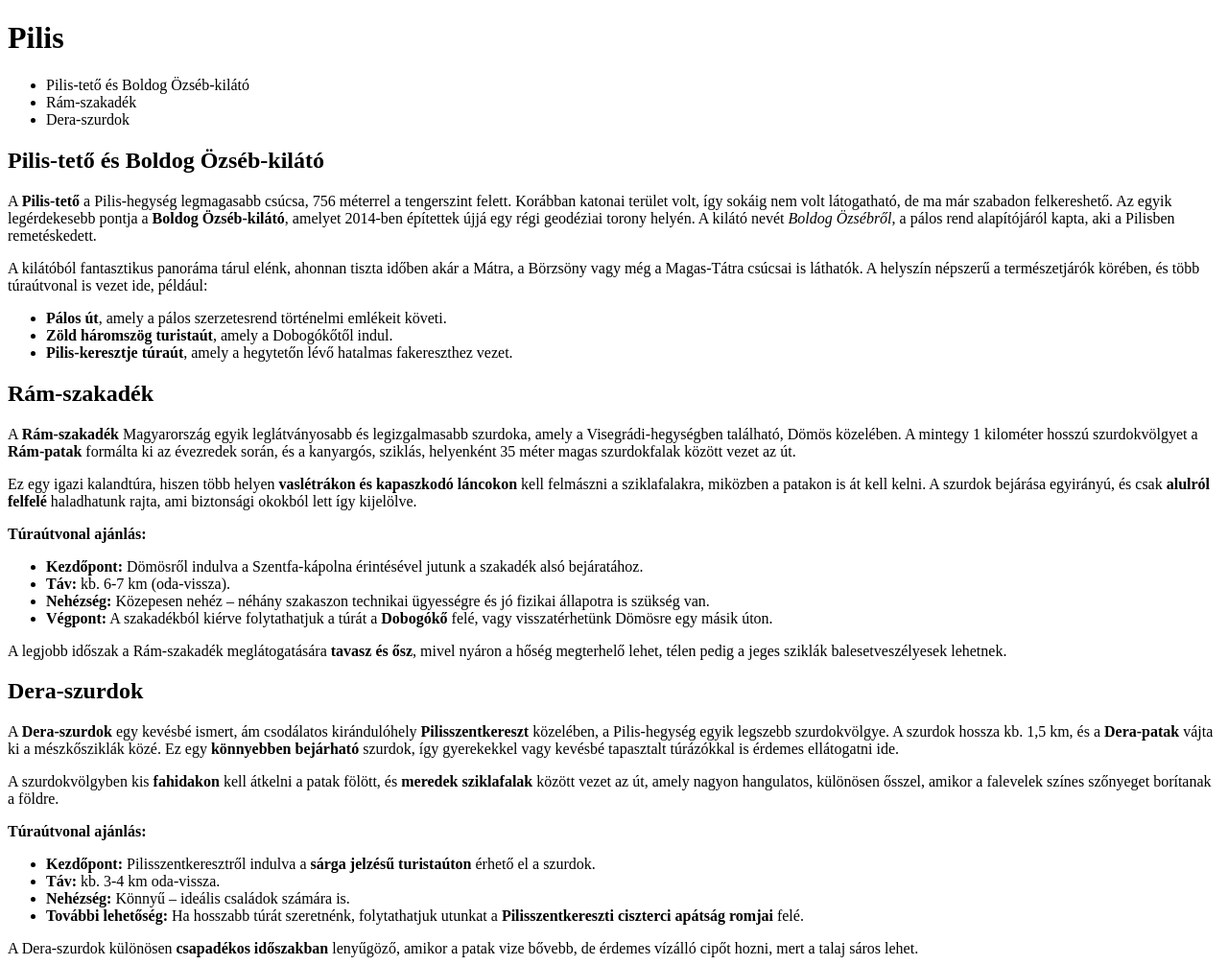
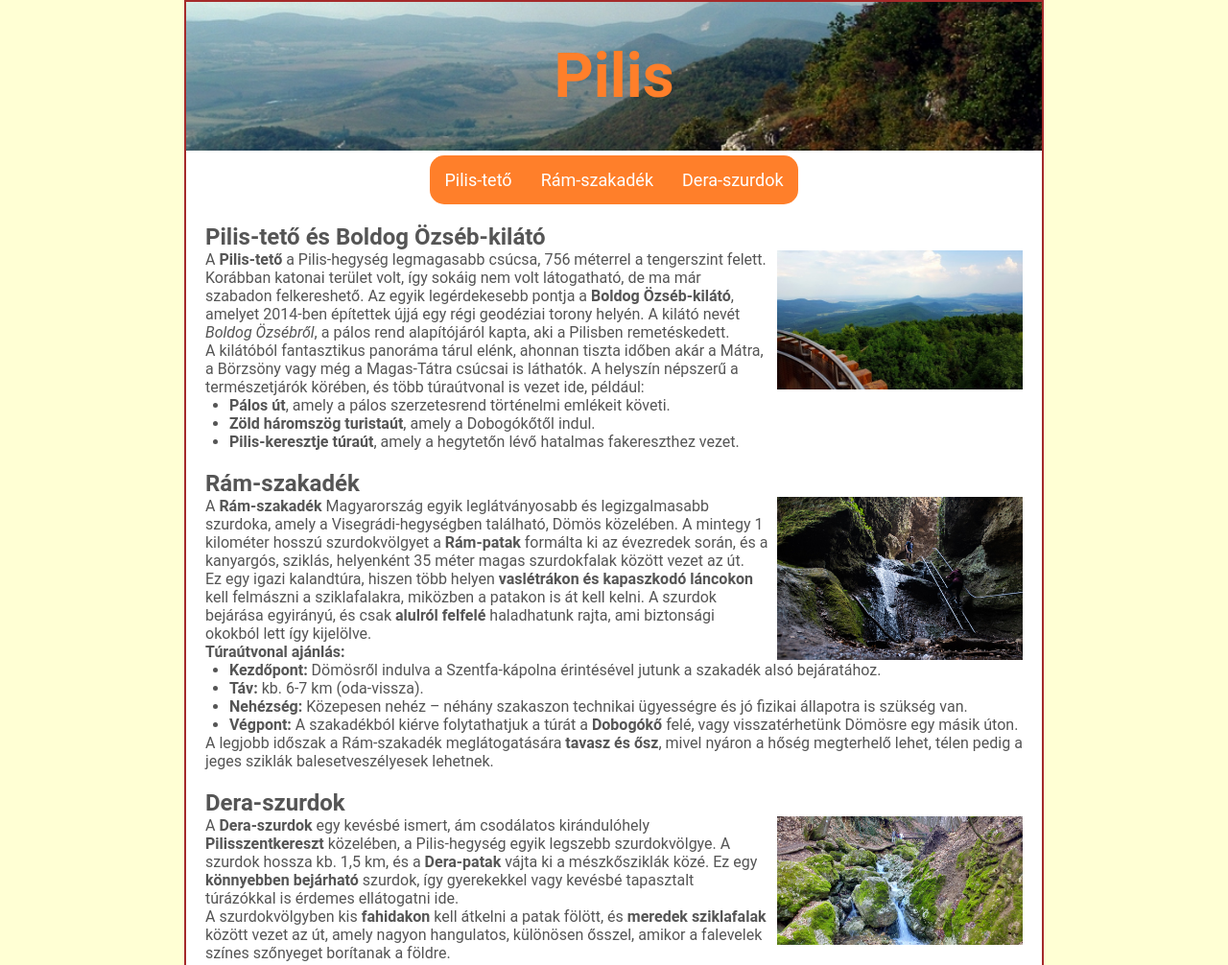
Before and after one commit to gyetvaikevin/gyetvaikevin.github.io, a plain HTML site: page index.html in a window 1280 px wide. Shown: the top 1006 px of the page at 96% size. Drawn offline with Linux system fonts and the light colour scheme.

Commit message:
index.html modified, style.css add, img add

```diff
--- /dev/null
+++ b/css/style.css
@@ -0,0 +1,87 @@
+html {
+    scroll-behavior: smooth;
+}
+
+@import url('https://fonts.googleapis.com/css2?family=Roboto:ital,wght@0,100..900;1,100..900&display=swap');
+
+body {
+    font-family: "Roboto", serif;
+   background-color: #ffffd4;
+}
+
+* {
+    margin: 0;
+    padding: 0;
+    box-sizing: border-box;
+}
+
+header {
+    font-size: 200%;
+    color: #ff7f2a;
+    background-image: url("../img/pilis.jpg");
+    background-size: cover;
+    background-position: center;
+    background-repeat: no-repeat;
+    text-align: center;
+    padding: 40px;
+}
+
+nav {
+    margin: 5px;
+    display: flex;
+    justify-content: center;
+    align-items: center;
+}
+
+nav ul {
+    display: flex;
+    list-style: none;
+    background-color: #ff7f2a;
+    border-radius: 15px;
+}
+
+nav ul li {
+    margin: 5px;
+    padding: 10px;
+
+}
+
+nav ul a:hover {
+    background-color: #bf153f;
+    border-radius: 15px;
+}
+
+nav ul a {
+    text-decoration: none;
+    font-size: 18px;
+    color: white;
+}
+
+.contents {
+    width: 70%;
+    margin: 0 auto;
+    border: 2px solid brown;
+    background-color: white;
+    color: #555;
+}
+
+img {
+    width: 30%;
+    float: right;
+    margin-left: 10px;
+
+}
+
+.content::after {
+    content: "";
+    display: block;
+    clear: both;
+}
+
+.content {
+    margin: 20px;
+}
+
+.content ul {
+    padding-left: 25px;
+}
--- a/index.html
+++ b/index.html
@@ -1,79 +1,128 @@
 <!DOCTYPE html>
-<html lang="en">
+<html lang="hu">
 
 <head>
     <meta charset="UTF-8">
     <meta name="viewport" content="width=device-width, initial-scale=1.0">
     <title>Pilis</title>
+    <meta name="description"
+        content="Ha a Pilisben szeretne kirándulni akkor érdemes elolvasni az oldalt, mely bővebb információkkal szolgál.">
+    <link rel="stylesheet" href="css/style.css">
+    <meta name="author" content="Gyetvai Kevin">
 </head>
 
 <body>
+
+    <div class="contents">
         <header>
             <h1>Pilis</h1>
         </header>
         <nav>
             <ul>
-            <li>Pilis-tető és Boldog Özséb-kilátó</li>
+                <a href="#pilis-teto">
+                    <li>Pilis-tető</li>
+                </a>
+                <a href="#ram-szakadek">
                     <li>Rám-szakadék</li>
+                </a>
+                <a href="#dera-szurdok">
                     <li>Dera-szurdok</li>
+                </a>
             </ul>
         </nav>
+        <div id="pilis-teto" class="content">
             <h2>Pilis-tető és Boldog Özséb-kilátó</h2>
-    <p>A <strong>Pilis-tető</strong> a Pilis-hegység legmagasabb csúcsa, 756 méterrel a tengerszint felett. Korábban
-        katonai terület volt, így sokáig nem volt látogatható, de ma már szabadon felkereshető. Az egyik legérdekesebb
-        pontja a <strong>Boldog Özséb-kilátó</strong>, amelyet 2014-ben építettek újjá egy régi geodéziai torony helyén.
-        A kilátó nevét <em>Boldog Özsébről</em>, a pálos rend alapítójáról kapta, aki a Pilisben remetéskedett.</p>
+            <div class="img-container"><img src="img/pilis-teto.jpg" alt="Pilis-tető"></div>
+            <p>A <strong>Pilis-tető</strong> a Pilis-hegység legmagasabb csúcsa, 756 méterrel a tengerszint felett.
+                Korábban
+                katonai terület volt, így sokáig nem volt látogatható, de ma már szabadon felkereshető. Az egyik
+                legérdekesebb
+                pontja a <strong>Boldog Özséb-kilátó</strong>, amelyet 2014-ben építettek újjá egy régi geodéziai torony
+                helyén.
+                A kilátó nevét <em>Boldog Özsébről</em>, a pálos rend alapítójáról kapta, aki a Pilisben remetéskedett.
+            </p>
             <p>A kilátóból fantasztikus panoráma tárul elénk, ahonnan tiszta időben akár a Mátra, a Börzsöny vagy még a
-        Magas-Tátra csúcsai is láthatók. A helyszín népszerű a természetjárók körében, és több túraútvonal is vezet ide,
+                Magas-Tátra csúcsai is láthatók. A helyszín népszerű a természetjárók körében, és több túraútvonal is
+                vezet
+                ide,
                 például:</p>
             <ul>
                 <li><strong>Pálos út</strong>, amely a pálos szerzetesrend történelmi emlékeit követi.</li>
                 <li><strong>Zöld háromszög turistaút</strong>, amely a Dobogókőtől indul.</li>
                 <li><strong>Pilis-keresztje túraút</strong>, amely a hegytetőn lévő hatalmas fakereszthez vezet.</li>
             </ul>
+        </div>
+
+        <div id="ram-szakadek" class="content">
 
             <h2>Rám-szakadék</h2>
+            <div class="img-container"><img src="img/ram-szakadek.jpg" alt="Rám-szakadék"></div>
             <p>A <strong>Rám-szakadék</strong> Magyarország egyik leglátványosabb és legizgalmasabb szurdoka, amely a
                 Visegrádi-hegységben található, Dömös közelében. A mintegy 1 kilométer hosszú szurdokvölgyet a
-        <strong>Rám-patak</strong> formálta ki az évezredek során, és a kanyargós, sziklás, helyenként 35 méter magas
-        szurdokfalak között vezet az út.</p>
-    <p>Ez egy igazi kalandtúra, hiszen több helyen <strong>vaslétrákon és kapaszkodó láncokon</strong> kell felmászni a
-        sziklafalakra, miközben a patakon is át kell kelni. A szurdok bejárása egyirányú, és csak <strong>alulról
-            felfelé</strong> haladhatunk rajta, ami biztonsági okokból lett így kijelölve.</p>
+                <strong>Rám-patak</strong> formálta ki az évezredek során, és a kanyargós, sziklás, helyenként 35 méter
+                magas
+                szurdokfalak között vezet az út.
+            </p>
+            <p>Ez egy igazi kalandtúra, hiszen több helyen <strong>vaslétrákon és kapaszkodó láncokon</strong> kell
+                felmászni a
+                sziklafalakra, miközben a patakon is át kell kelni. A szurdok bejárása egyirányú, és csak
+                <strong>alulról
+                    felfelé</strong> haladhatunk rajta, ami biztonsági okokból lett így kijelölve.
+            </p>
             <p><strong>Túraútvonal ajánlás:</strong></p>
             <ul>
                 <li><strong>Kezdőpont:</strong> Dömösről indulva a Szentfa-kápolna érintésével jutunk a szakadék alsó
                     bejáratához.</li>
                 <li><strong>Táv:</strong> kb. 6-7 km (oda-vissza).</li>
-        <li><strong>Nehézség:</strong> Közepesen nehéz – néhány szakaszon technikai ügyességre és jó fizikai állapotra
+                <li><strong>Nehézség:</strong> Közepesen nehéz – néhány szakaszon technikai ügyességre és jó fizikai
+                    állapotra
                     is szükség van.</li>
-        <li><strong>Végpont:</strong> A szakadékból kiérve folytathatjuk a túrát a <strong>Dobogókő</strong> felé, vagy
+                <li><strong>Végpont:</strong> A szakadékból kiérve folytathatjuk a túrát a <strong>Dobogókő</strong>
+                    felé,
+                    vagy
                     visszatérhetünk Dömösre egy másik úton.</li>
             </ul>
-    <p>A legjobb időszak a Rám-szakadék meglátogatására <strong>tavasz és ősz</strong>, mivel nyáron a hőség megterhelő
+            <p>A legjobb időszak a Rám-szakadék meglátogatására <strong>tavasz és ősz</strong>, mivel nyáron a hőség
+                megterhelő
                 lehet, télen pedig a jeges sziklák balesetveszélyesek lehetnek.</p>
-
+        </div>
+        <div id="dera-szurdok" class="content">
             <h2>Dera-szurdok</h2>
+            <div class="img-container"><img src="img/dera-szurdok.jpg" alt="Dera-szurdok"></div>
             <p>A <strong>Dera-szurdok</strong> egy kevésbé ismert, ám csodálatos kirándulóhely
-        <strong>Pilisszentkereszt</strong> közelében, a Pilis-hegység egyik legszebb szurdokvölgye. A szurdok hossza kb.
+                <strong>Pilisszentkereszt</strong> közelében, a Pilis-hegység egyik legszebb szurdokvölgye. A szurdok
+                hossza
+                kb.
                 1,5 km, és a <strong>Dera-patak</strong> vájta ki a mészkősziklák közé. Ez egy <strong>könnyebben
-            bejárható</strong> szurdok, így gyerekekkel vagy kevésbé tapasztalt túrázókkal is érdemes ellátogatni ide.
+                    bejárható</strong> szurdok, így gyerekekkel vagy kevésbé tapasztalt túrázókkal is érdemes
+                ellátogatni
+                ide.
             </p>
             <p>A szurdokvölgyben kis <strong>fahidakon</strong> kell átkelni a patak fölött, és <strong>meredek
-            sziklafalak</strong> között vezet az út, amely nagyon hangulatos, különösen ősszel, amikor a falevelek
+                    sziklafalak</strong> között vezet az út, amely nagyon hangulatos, különösen ősszel, amikor a
+                falevelek
                 színes szőnyeget borítanak a földre.</p>
             <p><strong>Túraútvonal ajánlás:</strong></p>
             <ul>
-        <li><strong>Kezdőpont:</strong> Pilisszentkeresztről indulva a <strong>sárga jelzésű turistaúton</strong> érhető
+                <li><strong>Kezdőpont:</strong> Pilisszentkeresztről indulva a <strong>sárga jelzésű
+                        turistaúton</strong>
+                    érhető
                     el a szurdok.</li>
                 <li><strong>Táv:</strong> kb. 3-4 km oda-vissza.</li>
                 <li><strong>Nehézség:</strong> Könnyű – ideális családok számára is.</li>
                 <li><strong>További lehetőség:</strong> Ha hosszabb túrát szeretnénk, folytathatjuk utunkat a
-            <strong>Pilisszentkereszti ciszterci apátság romjai</strong> felé.</li>
+                    <strong>Pilisszentkereszti ciszterci apátság romjai</strong> felé.
+                </li>
             </ul>
-    <p>A Dera-szurdok különösen <strong>csapadékos időszakban</strong> lenyűgöző, amikor a patak vize bővebb, de érdemes
-        vízálló cipőt hozni, mert a talaj sáros lehet.</p>
-
+            <p>A Dera-szurdok különösen <strong>csapadékos időszakban</strong> lenyűgöző, amikor a patak vize bővebb, de
+                érdemes
+                vízálló cipő
+        </div>
+        <footer><iframe
+                src="https://www.google.com/maps/embed?pb=!1m18!1m12!1m3!1d10737.421773975215!2d18.885008212155846!3d47.716350076027624!2m3!1f0!2f0!3f0!3m2!1i1024!2i768!4f13.1!3m3!1m2!1s0x476a7c71a7bfaf83%3A0xa00c42b8575e3b0!2sPilisszentkereszt%2C%20Dobog%C3%B3k%C5%91%2C%202099!5e0!3m2!1shu!2shu!4v1739526717531!5m2!1shu!2shu"
+                width="100%" height="200px" style="border:0;" allowfullscreen="" loading="lazy"
+                referrerpolicy="no-referrer-when-downgrade"></iframe></footer>
+    </div>
 
 
 </body>
```
Also changed, not shown: img/dera-szurdok.jpg (added), img/pilis-teto.jpg (added), img/ram-szakadek.jpg (added). Lines whose indentation alone changed are shown as unchanged.
